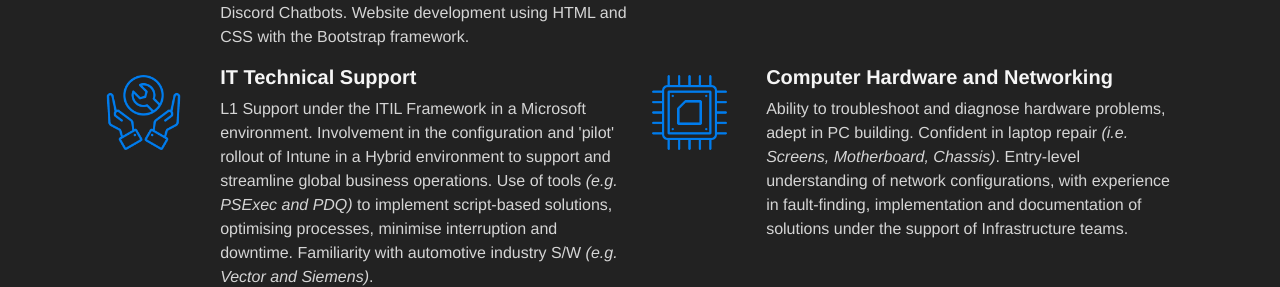
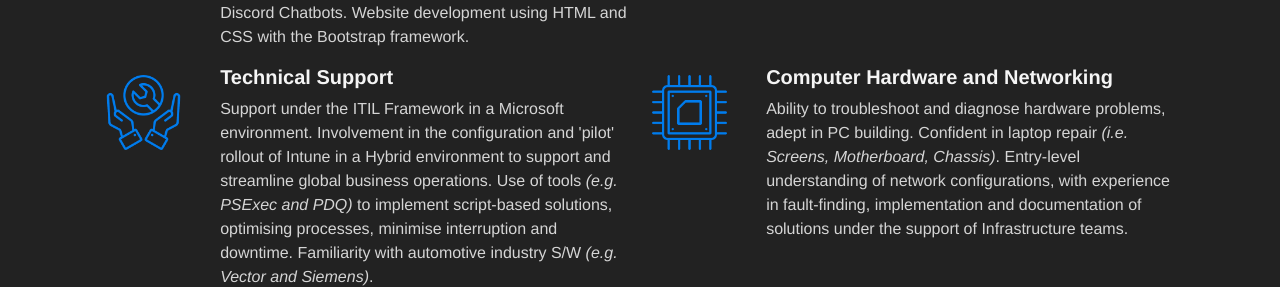
Before and after one commit to Daniel-Mullings/Daniel-Mullings, a website: page public/daniel_mullings_portfolio_website/html/homepage.html in a window 1280 px wide. Shown: the part 671-958 px from the top of the page. Drawn offline with nearby package versions, Linux system fonts and the light colour scheme.

Commit message:
Minor Update
No changelog

```diff
--- a/public/daniel_mullings_portfolio_website/html/homepage.html
+++ b/public/daniel_mullings_portfolio_website/html/homepage.html
@@ -156,9 +156,9 @@
                 <img src="../assets/homepage/technical-support-icon.png" class="skills-section-img">
               </div>
               <div>
-                <h3 class="fw-bold fs-5">IT Technical Support</h3>
+                <h3 class="fw-bold fs-5">Technical Support</h3>
                 <p class="text-bg-light-dark">
-                  L1 Support under the ITIL Framework in a Microsoft environment. Involvement in the
+                  Support under the ITIL Framework in a Microsoft environment. Involvement in the
                   configuration and 'pilot' rollout of Intune in a Hybrid environment to support and streamline
                   global business operations. Use of tools <i>(e.g. PSExec and PDQ)</i> to implement script-based
                   solutions, optimising processes, minimise interruption and downtime. Familiarity with
```
Also changed, not shown: 1 other file.
